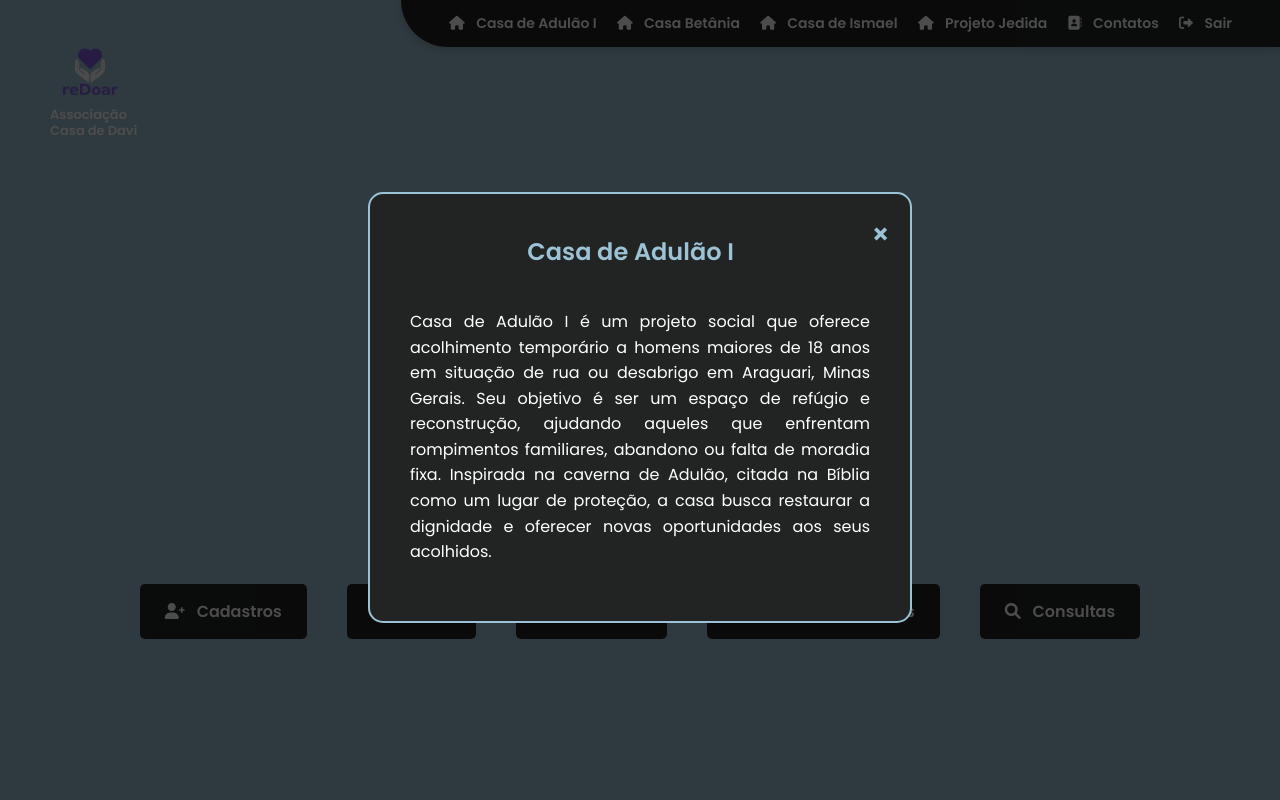
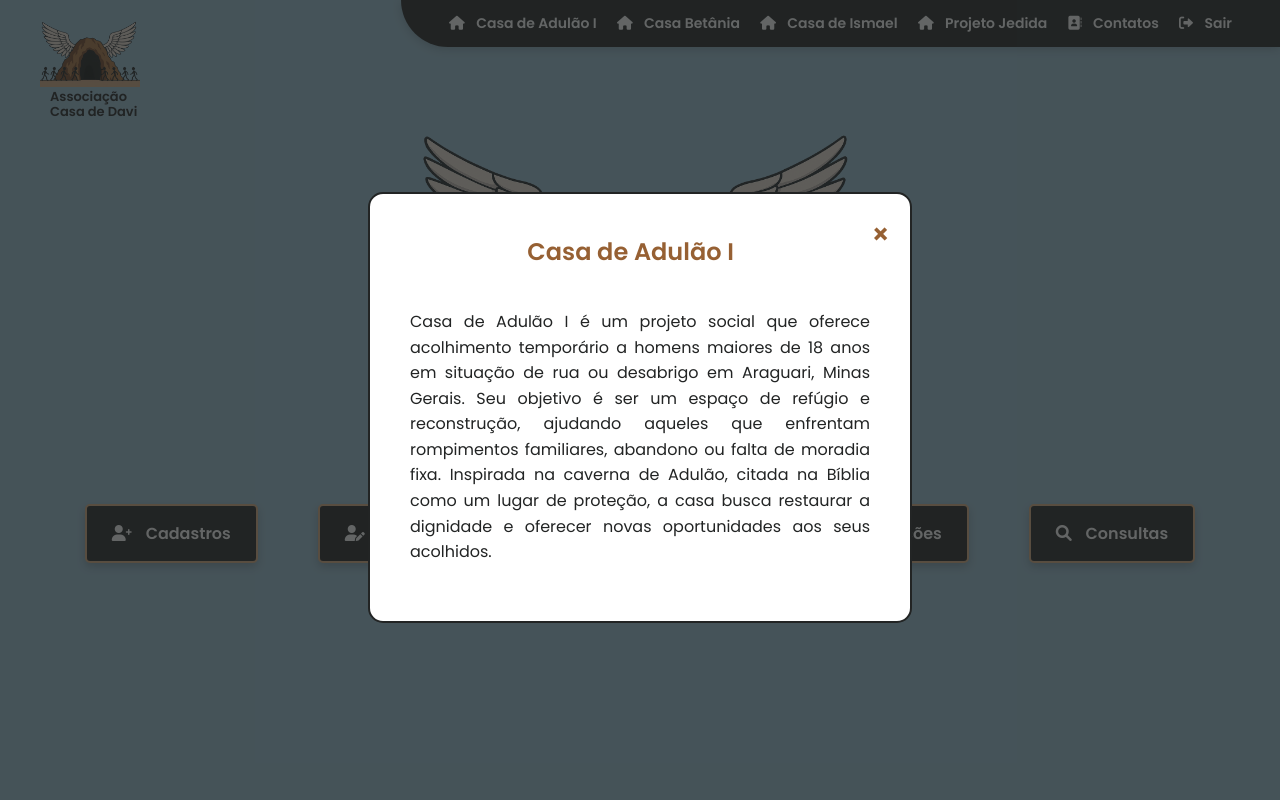
Before and after one commit to beatriznarf/Projeto_reDoar, a Spring Boot app: page /telaAutenticado in a window 1280 px wide, after a click on "Casa de Adulão I". Run offline with Spring Boot 4, Linux system fonts and the light colour scheme.

Commit message:
tela login

```diff
--- a/reDoar/src/main/resources/templates/telaAutenticado.html
+++ b/reDoar/src/main/resources/templates/telaAutenticado.html
@@ -6,7 +6,6 @@
   <link rel="stylesheet" href="https://cdnjs.cloudflare.com/ajax/libs/font-awesome/6.0.0-beta3/css/all.min.css">
   <link href="https://fonts.googleapis.com/css2?family=Poppins:wght@400;600&display=swap" rel="stylesheet">
   <style>
-    /* CSS Completo com Tema Azul/Bege */
     :root {
       --azul-principal: #9cc2d5;
       --cinza-escuro: #222424;
@@ -63,6 +62,7 @@
       text-align: left;
     }
 
+
     .left-branding img {
       width: 100px;
     }
@@ -70,25 +70,27 @@
     .left-branding h1 {
       font-size: 13px;
       font-weight: 700;
-      margin-top: -20px;
+      margin-top: -5px;
       margin-left: 10px;
       line-height: 1.2;
-      color: var(--branco);
+      color: #222424;
     }
 
     .center-logo {
       text-align: center;
-      margin-top: 100px;
+      margin-top: 80px;
+      margin-bottom: 60px;
     }
 
     .center-logo img {
-      width: 120px;
+      width: 450px;
+      margin-bottom: 0;
     }
 
     .center-logo h2 {
       font-size: 40px;
       color: var(--branco);
-      margin-top: 10px;
+      margin-top: 30px;
       font-weight: 600;
     }
 
@@ -96,11 +98,17 @@
       display: flex;
       justify-content: center;
       gap: 40px;
-      margin-top: 60px;
+      margin-top: 30px;
+      padding-top: 80px;
+    }
+
+    .menu-options a i {
+      margin-right: 10px;
     }
 
     .menu-options a {
       background-color: var(--cinza-escuro);
+      margin: 10px;
       color: var(--branco);
       padding: 15px 25px;
       border-radius: 5px;
@@ -109,12 +117,17 @@
       font-size: 16px;
       transition: background-color 0.3s ease, transform 0.2s ease;
       cursor: pointer;
+      box-shadow: 0 4px 8px rgba(0, 0, 0, 0.2);
+      border: 2px solid var(--bege);
+      position: relative;
     }
 
     .menu-options a:hover {
       background-color: var(--bege);
       color: var(--cinza-escuro);
-      transform: translateY(-2px);
+      transform: translateY(-5px);
+      box-shadow: 0 6px 12px rgba(0, 0, 0, 0.3);
+      border-color: var(--cinza-escuro);
     }
 
     .modal {
@@ -183,24 +196,24 @@
       left: 0;
       width: 100%;
       height: 100%;
-      background-color: rgba(0, 0, 0, 0.7);
+      background-color: rgba(34, 36, 36, 0.7);
       z-index: 1000;
     }
 
     .popup-content {
-      background-color: var(--cinza-escuro);
+      background-color: #ffffff;
       border-radius: 15px;
       position: relative;
       margin: 15% auto;
       padding: 20px;
       width: 80%;
       max-width: 500px;
-      color: var(--branco);
-      border: 2px solid var(--azul-principal);
+      color: #222424;
+      border: 2px solid #222424;
     }
 
     .fechar-popup {
-      color: var(--azul-principal);
+      color: #966033;
       float: right;
       font-size: 28px;
       font-weight: bold;
@@ -208,7 +221,7 @@
     }
 
     .fechar-popup:hover {
-      color: var(--bege);
+      color: #daae84;
     }
 
     .contatos-grid {
@@ -223,7 +236,7 @@
     .contato-item {
       padding: 15px;
       border-radius: 10px;
-      background-color: var(--branco);
+      background-color: #ffffff;
       transition: all 0.3s ease;
       min-height: 80px;
       display: flex;
@@ -232,12 +245,7 @@
       align-items: center;
       word-break: break-word;
       max-width: 100%;
-      border: 1px solid var(--azul-principal);
-    }
-
-    .contato-item:hover {
-      background-color: var(--azul-principal);
-      transform: scale(1.05);
+      border: 1px solid #222424;
     }
 
     .contato-item p {
@@ -247,34 +255,39 @@
       padding: 0 5px;
       box-sizing: border-box;
       overflow-wrap: break-word;
-      color: var(--cinza-escuro);
+      color: #222424;
+    }
+
+    .contato-item:hover {
+      background-color: #222424;
+      color: #ffffff;
     }
 
     .contato-item:hover p {
-      color: var(--branco);
+      color: #ffffff;
     }
 
     .contato-item i {
       font-size: 24px;
-      color: var(--marrom);
+      color: #966033;
       margin-bottom: 10px;
     }
 
     .contato-item:hover i {
-      color: var(--bege);
+      color: #daae84;
     }
 
     .contato-item a {
-      color: var(--marrom);
+      color: #966033;
       text-decoration: none;
     }
 
     .contato-item:hover a {
-      color: var(--bege);
+      color: #daae84;
     }
 
     .popup-content h2 {
-      color: var(--azul-principal);
+      color: #966033;
       text-align: center;
       margin-bottom: 20px;
     }
@@ -285,19 +298,14 @@
 
     .popup-content p {
       line-height: 1.6;
-      color: var(--branco);
-    }
-
-    .menu-options a i {
-      margin-right: 8px;
-      font-size: 16px;
+      color: #222424;
     }
   </style>
 </head>
 <body>
 
 <div class="left-branding">
-  <img src="/logo.png" alt="Logo reDoar">
+  <img src="/logomain.png" alt="Logo reDoar">
   <h1>
     Associação <br>
     Casa de Davi
@@ -317,7 +325,7 @@
 
 
 <div class="center-logo">
-  <img th:src="@{/logo.png}" alt="Logo reDoar" style="width: 450px; margin-bottom: -80px">
+  <img th:src="@{/logomain.png}" alt="Logo reDoar" style="width: 450px; margin-bottom: -80px">
 </div>
 
 <div class="menu-options">
```
Also changed, not shown: 1 other file.
